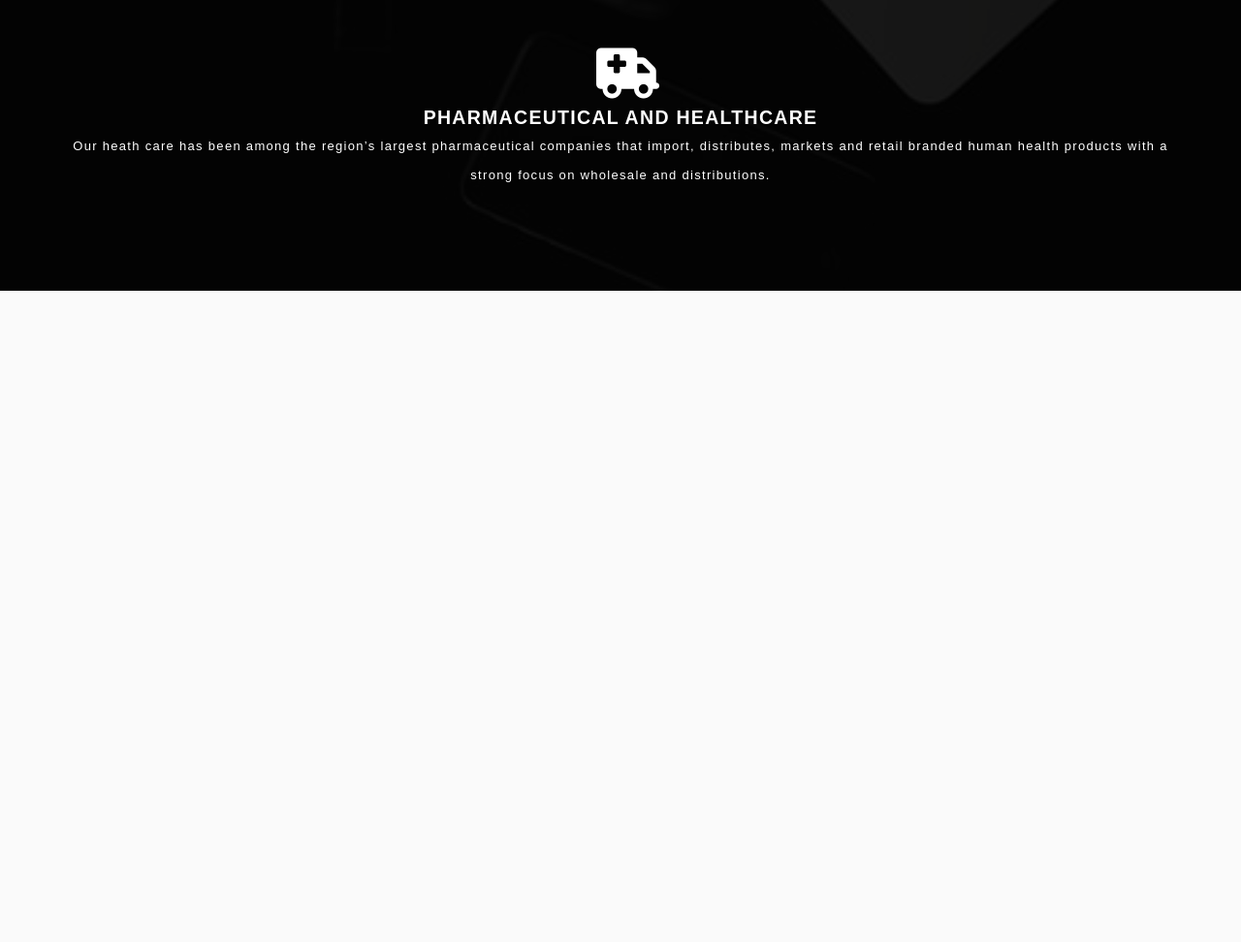
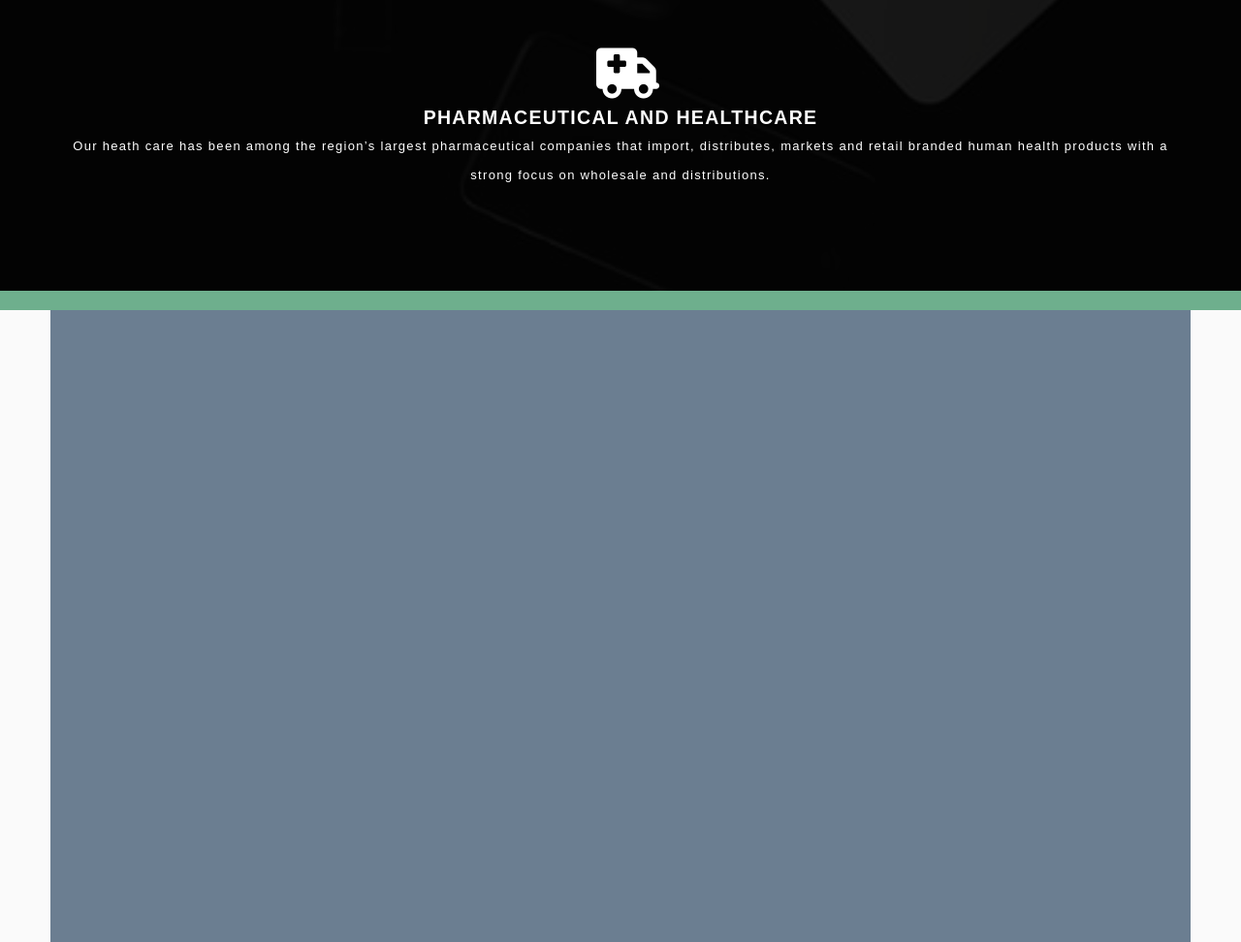
Before and after one commit to AbdulbasitSaid/hus_web, a plain HTML site: page index.html in a window 1280 px wide. Shown: the part 2268-3240 px from the top of the page at 97% size. Before the commit the page ends 2568 px from the top, so only its background shows below. Drawn offline with Linux system fonts and the light colour scheme; a web font is replaced by a local one.

Commit message:
adding contact

```diff
--- a/index.html
+++ b/index.html
@@ -180,7 +180,12 @@
 
     <!-- contact section  -->
     <section id="contact">
-      <div class="contact"></div>
+      <div class="contact">
+        <div class="first-line"></div>
+
+        <div class="col-1">  <div class="contact-items"></div></div>
+        <div class="col-2"></div>
+      </div>
     </section>
     <!-- end contact section  -->
   </body>
--- a/scss/style.scss
+++ b/scss/style.scss
@@ -58,6 +58,7 @@ body {
   }
   #hero {
     .hero {
+      transition: 3s ease all;
       position: relative;
       z-index: 1;
       grid-area: hero;
@@ -108,6 +109,8 @@ body {
     }
   }
   .moto {
+    transition: 3s ease all;
+
     padding: 4rem;
 
     grid-area: moto;
@@ -118,6 +121,8 @@ body {
   }
   #about {
     .about {
+      transition: 3s ease all;
+
       grid-area: about;
       display: flex;
       flex-direction: column;
@@ -156,6 +161,8 @@ body {
   }
   #why-us {
     .why-us {
+      transition: 3s ease all;
+
       padding: 4rem;
       .why-text {
         background-color: $primary-color;
@@ -174,6 +181,8 @@ body {
   }
   #services {
     .services {
+      transition: 3s ease all;
+
       padding: 6rem 2rem;
       display: flex;
       flex-direction: column;
@@ -207,7 +216,6 @@ body {
           color: var(--color);
           width: 50px;
         }
-
       }
       .service-item:hover {
         --color: #6eaf8d;
@@ -225,4 +233,20 @@ body {
       }
     }
   }
+  #contact {
+    .contact {
+      min-height: 100vh;
+      .first-line{
+        background-color: $primary-color;
+        height: 20px;
+      }
+      .col-1{
+        padding: 0 4rem 4rem 4rem;
+        .contact-items{
+          background-color: $shade-color;
+          min-height: 60vw;
+        }
+      }
+    }
+  }
 }
```
Also changed, not shown: css/style.css, css/style.min.css.
